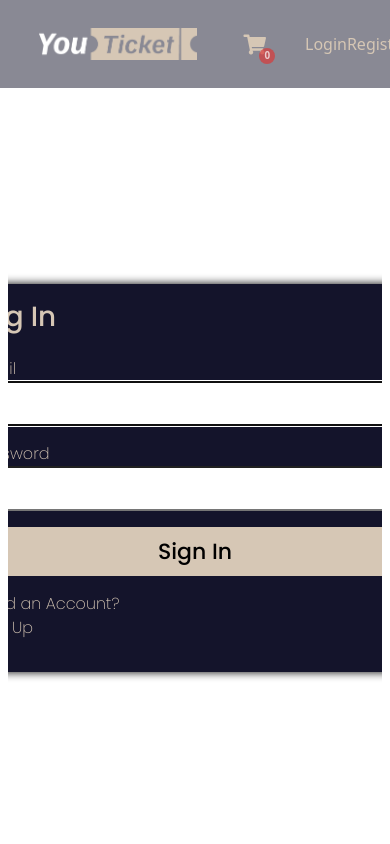
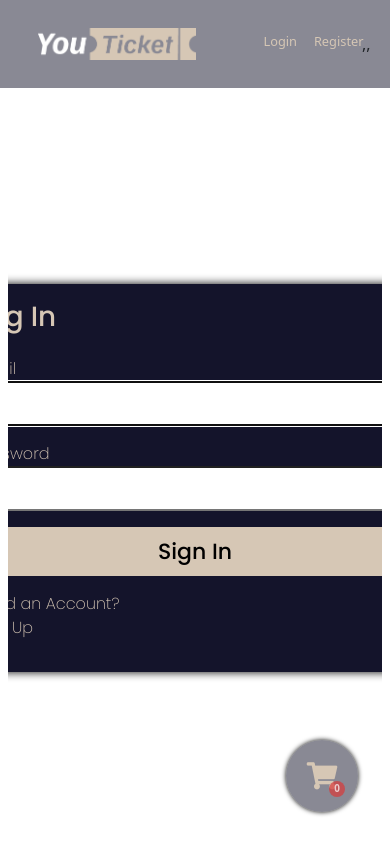
Before and after one commit to iaw-2023/Acttis-Moran-React, a React app: page /login in a window 390 px wide. Shown: the top 844 px of the page. Built offline with nearby package versions, Linux system fonts and the light colour scheme.

Commit message:
Styling login and register buttons

```diff
--- a/src/components/login-components/Login.js
+++ b/src/components/login-components/Login.js
@@ -21,6 +21,7 @@ function LogIn() {
 
   useEffect(() => {
     userRef.current.focus();
+    window.scrollTo(0, 0);
   }, []);
 
   useEffect(() => {
--- a/src/components/login-components/Register.js
+++ b/src/components/login-components/Register.js
@@ -37,6 +37,7 @@ const Register = () => {
 
   useEffect(() => {
     userRef.current.focus();
+    window.scrollTo(0, 0);
   }, []);
 
   useEffect(() => {
--- a/src/components/pagewrappers/PageWrapper.js
+++ b/src/components/pagewrappers/PageWrapper.js
@@ -121,20 +121,21 @@ export default function PageWrapper(props) {
               </Link>
             </div>
           </div>
-          <Link className="page__wrapper__navbar__cart" to="/cart">
-            <MDBIcon
-              className="page_wrapper__navbar__cart__icon"
-              fas
-              icon="shopping-cart"
-            />
-            <div className="home__nav__cart__icon__info">{cartInfoItems}</div>
-          </Link>
+
           <ul className="page__wrapper__navbar__list">
             {loginRegisterAccess},{logoutAccess},
           </ul>
         </nav>
       </section>
-      {props.children}
+      {props.children},
+      <Link className="page__wrapper__navbar__cart" to="/cart">
+        <MDBIcon
+          className="page_wrapper__navbar__cart__icon"
+          fas
+          icon="shopping-cart"
+        />
+        <div className="home__nav__cart__icon__info">{cartInfoItems}</div>
+      </Link>
       <PageFooter></PageFooter>
     </div>
   );
--- a/src/css/pagewrapper.css
+++ b/src/css/pagewrapper.css
@@ -77,9 +77,10 @@
 
   .page__wrapper__navbar__list__item {
     display: flex;
-    width: 4rem;
+    width: 5rem;
     height: 70%;
     list-style-type: none;
+    margin-left: 1rem;
     color: var(--nav-enterprise-color);
     border-radius: 10px;
     transition: box-shadow 0.2s ease-in-out;
@@ -104,22 +105,34 @@
   }
 
   .page__wrapper__navbar__cart{
-    width: 3rem;
-    height: 50%;
+    width: 4.5rem;
+    height: 4.5rem;
     text-decoration: none;
-    margin-top: auto;
-    margin-bottom: auto;
+    border-radius: 100% 100%;
+    background-color: var(--nav-color-transparent);
     display: flex;
+    position: fixed;
+    box-shadow: black 0 0 5px;
+    z-index: 100;
+    bottom: 2rem;
+    right: 2rem;
     justify-content: center;
+    align-items: center;
+    transition: background 0.2s;
+  }
+
+  .page__wrapper__navbar__cart:hover{
+    background-color: var(--nav-color);
   }
 
   .page_wrapper__navbar__cart__icon{
     margin-top: auto;
-    font-size: 150%;
+    font-size: 170%;
     text-align: center;
+    align-self: center;
     color: var(--nav-enterprise-color);
     width: 100%;
-    height: 75%;
+    height:70%;
     transition: text-shadow 0.2s ease-in-out;
   }
 
@@ -142,8 +155,13 @@
 }
 
   @media screen and (max-width: 900px) {
+
+    .page__wrapper__navbar{
+      justify-content: center;
+    }
+
     .page__wrapper__navbar__container{
-      width: 80%;
+      width: 50%;
     }
 
     .page__wrapper__navbar__enterpriseName {
@@ -151,12 +169,12 @@
       height: 70%;
     }
 
-    .page_wrapper__navbar__cart__icon{
-      font-size: 125%;
+    .page__wrapper__navbar__list{
+      width: 40%;
     }
 
-    .home__nav__cart__icon__info{
-      margin-top: 22px;
-      margin-left: 25px;
+    .page__wrapper__navbar__list__item{
+      width: 3rem;
+      font-size: 0.8rem;
     }
   }
```
